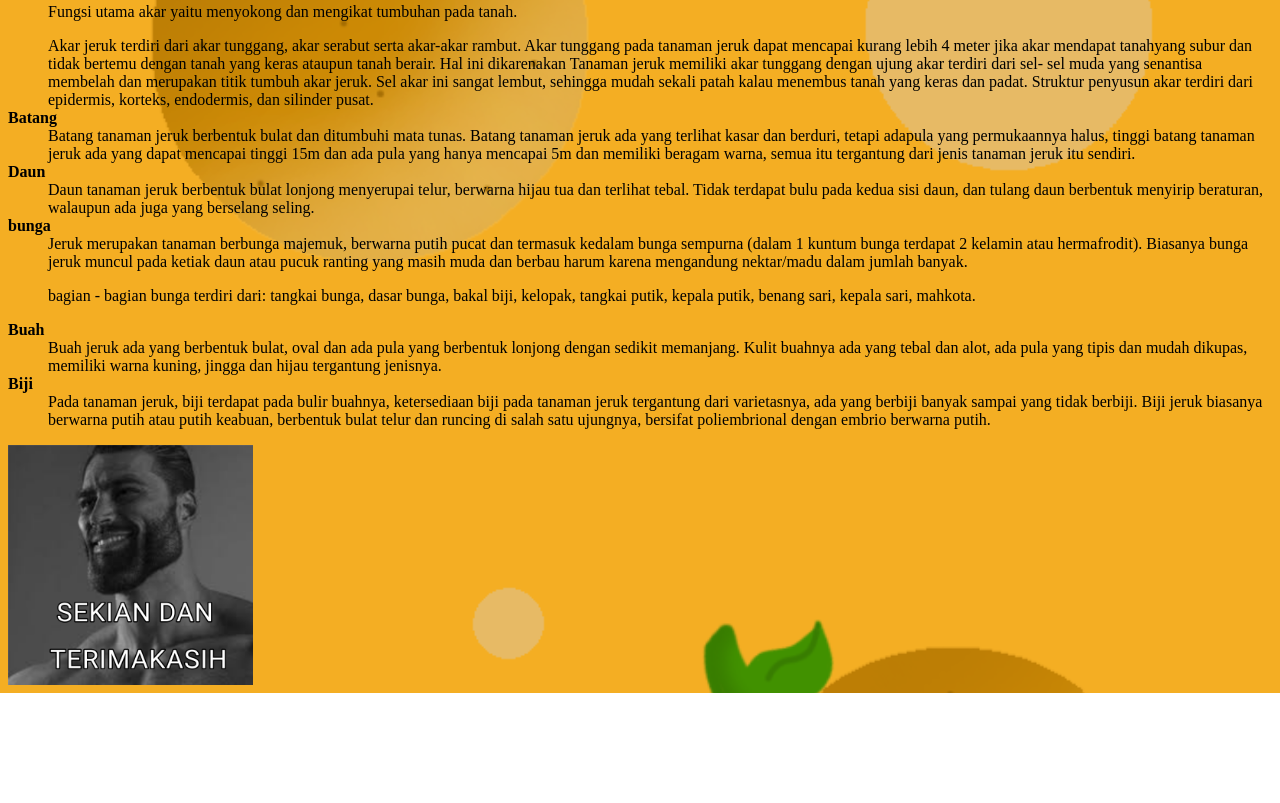
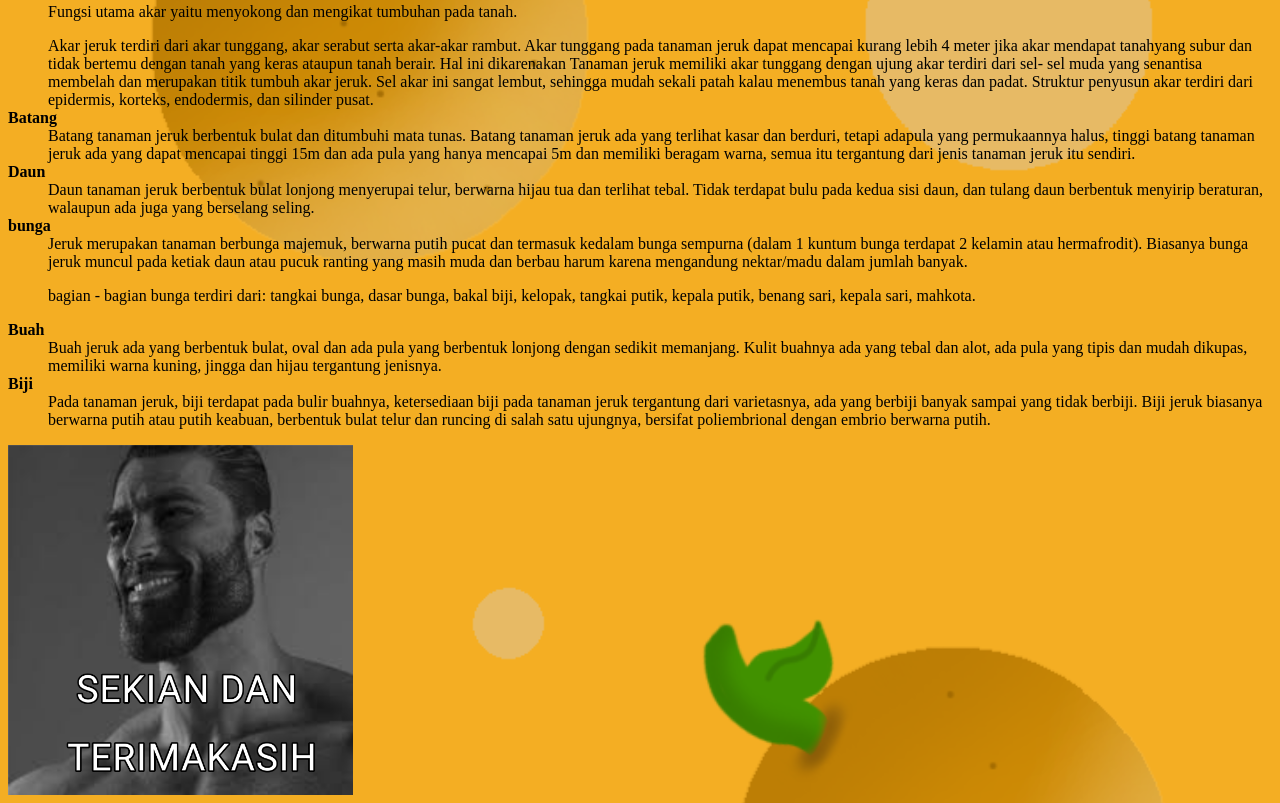
Before and after one commit to LawlietDeveloper/jeruk, a plain HTML site: page index.html in a window 1280 px wide. Shown: the part 1869-2672 px from the top of the page. Before the commit the page ends 2562 px from the top, so only its background shows below. Drawn offline with Linux system fonts and the light colour scheme.

Commit message:
Update index.html

```diff
--- a/index.html
+++ b/index.html
@@ -93,6 +93,6 @@ mahkota.</p></dd>
 <b>Biji</b>
 <dd>Pada tanaman jeruk, biji terdapat pada bulir buahnya, ketersediaan biji pada tanaman jeruk tergantung dari varietasnya, ada yang berbiji banyak sampai yang tidak berbiji. Biji jeruk biasanya berwarna putih atau putih keabuan, berbentuk bulat telur dan runcing di salah satu ujungnya, bersifat poliembrional dengan embrio berwarna putih. </dd>
 </dl>
-<img src="sekian.png" alt="sekian" width="245" height="240">
+<img src="sekian.png" alt="sekian" width="345" height="350">
 </body>
 </html>
```
